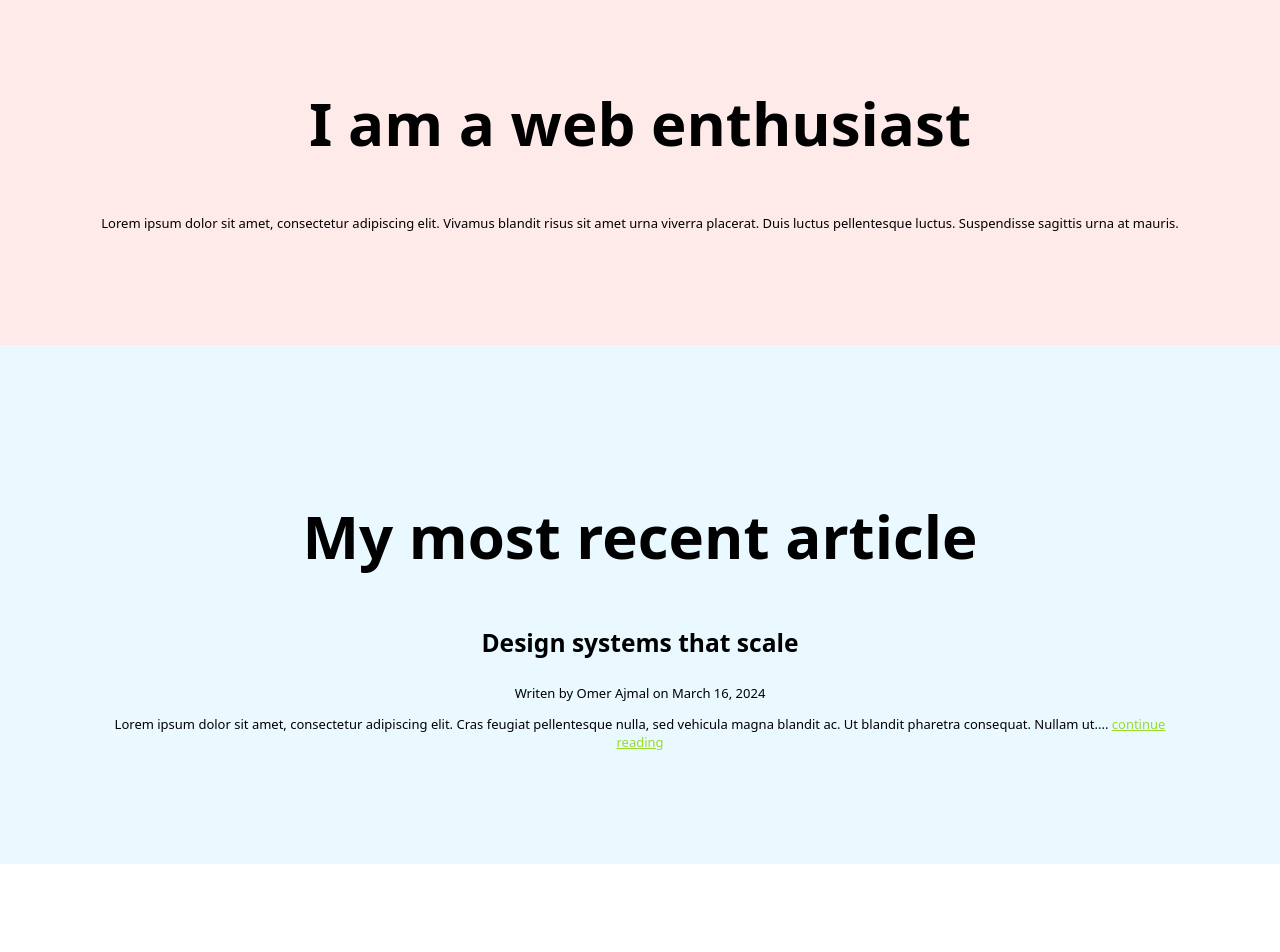
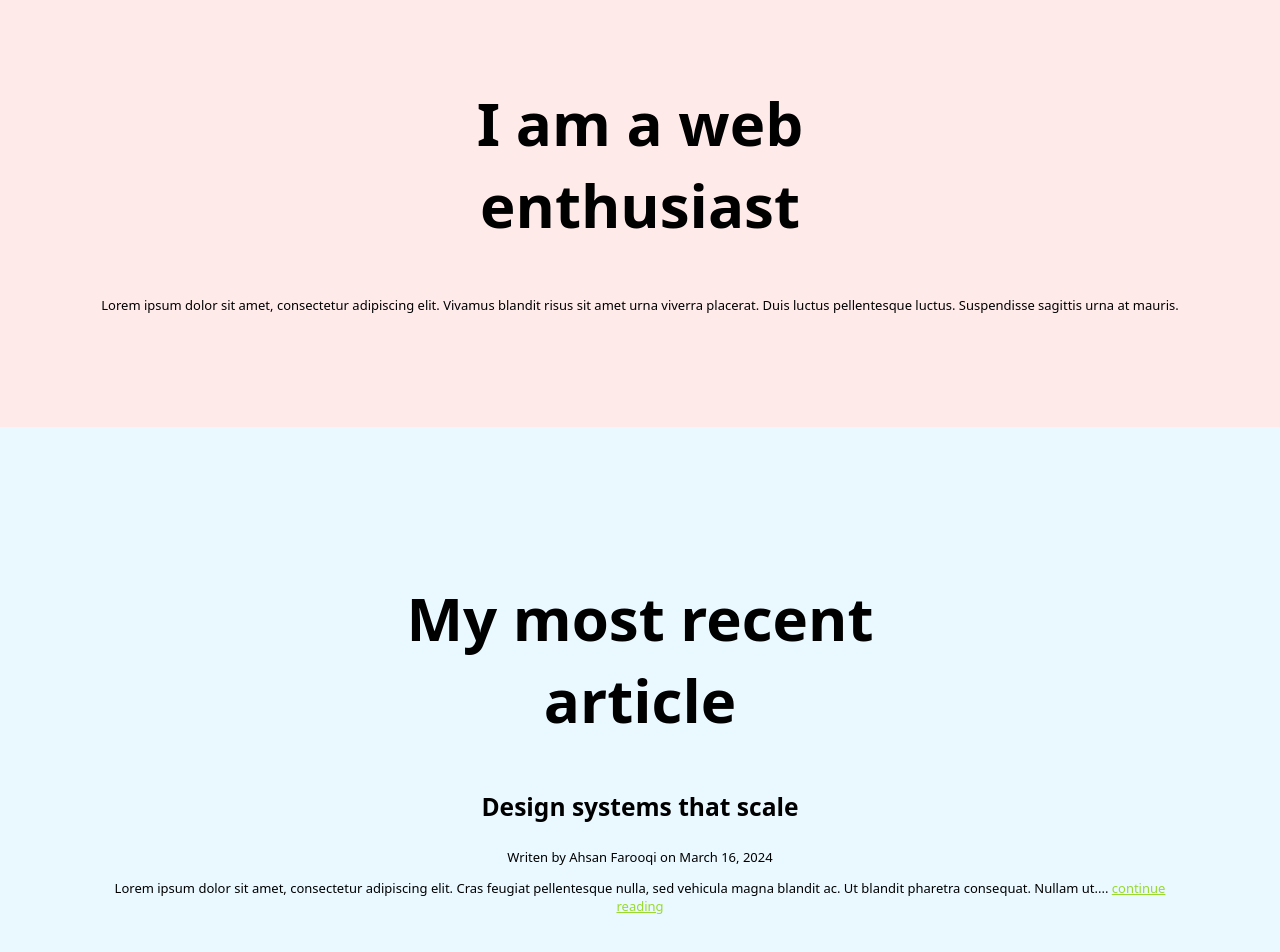
Before and after one commit to ahsanfarooqi123/CSS-challanges, a plain HTML site: page index.html in a window 1280 px wide. Shown: the part 999-1951 px from the top of the page. Before the commit the page ends 1863 px from the top, so only its background shows below. Drawn offline with Linux system fonts and the light colour scheme.

Commit message:
Update index.html

```diff
--- a/index.html
+++ b/index.html
@@ -8,11 +8,11 @@
 </head>
 <body>
     <header>
-    <div class="Wrapping content"><h1>Hello, My name is <span>Ahsan Farooqi</span></h1>
+    <div class="Wrapping content"><h1>Hello, My name is <br> <span>Ahsan Farooqi</span></h1>
         <img src="images.png" alt="This is image"></div>
     </header>
     <section class="About-me">
-    <h2>I am a web <span>enthusiast</span></h2>
+    <h2>I am a web <br> <span>enthusiast</span></h2>
 <p>Lorem ipsum dolor sit amet, consectetur adipiscing elit. Vivamus blandit risus
 sit amet urna viverra placerat. Duis luctus pellentesque luctus. Suspendisse sagittis
 urna at mauris.</p>
@@ -20,9 +20,9 @@ urna at mauris.</p>
     <section class="Article">
         <div class="Wrapping content">
             <article>
-                <h2>My most recent <span>article</span></h2>
+                <h2>My most recent <br> <span>article</span></h2>
                 <h3>Design systems that scale</h3>
-                <p>Writen by Omer Ajmal on March 16, 2024</p>
+                <p>Writen by Ahsan Farooqi on March 16, 2024</p>
                 <p>Lorem ipsum dolor sit amet, consectetur adipiscing elit. Cras feugiat
                 pellentesque nulla, sed vehicula magna blandit ac. Ut blandit pharetra consequat. Nullam
                 ut.... <a href="#">continue reading</a></p>
```
